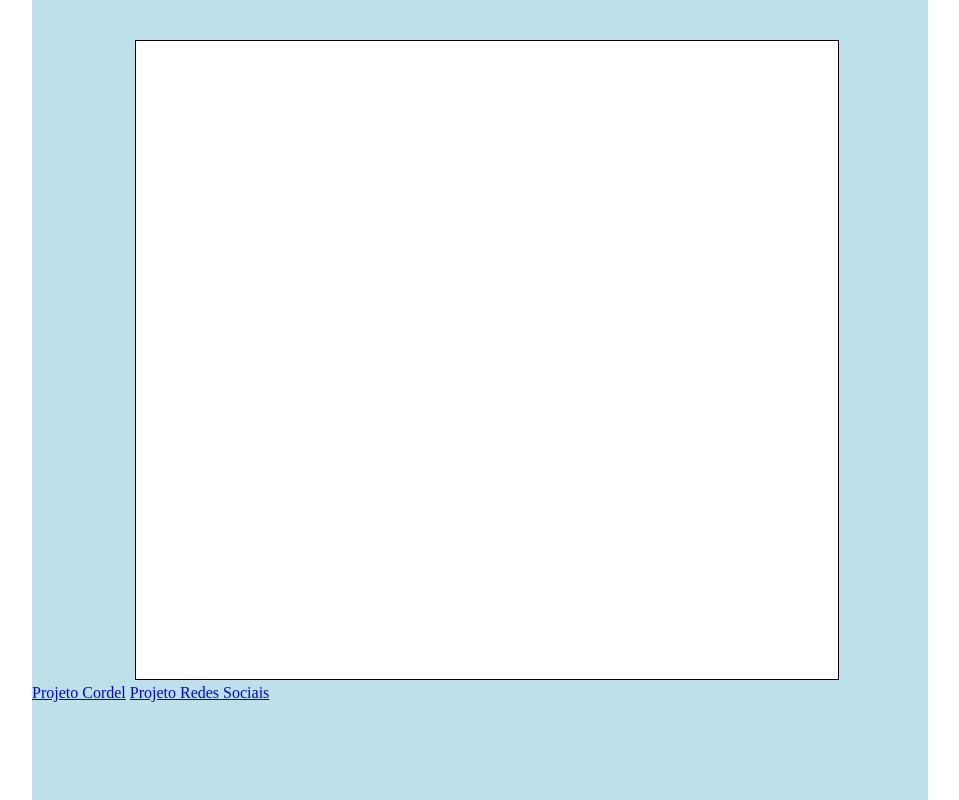
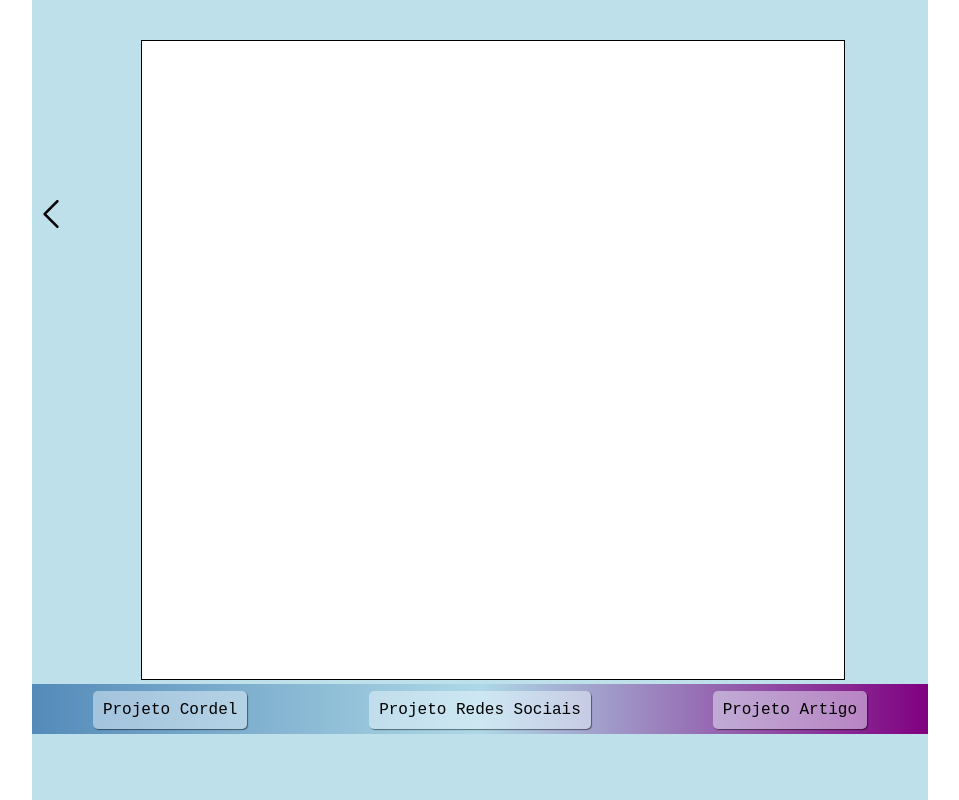
Before and after one commit to NicoleGaia/NewPortfolio, a plain HTML site: page viewProjects.html in a window 1280 px wide. Shown: the whole page, without its empty margins (160-1119 px from the left). Drawn offline with Linux system fonts and the light colour scheme.

Commit message:
added img

```diff
--- a/style.css
+++ b/style.css
@@ -60,6 +60,7 @@ footer{
     display: flex;
     flex-flow: row wrap;
     font-family: 'Courier New', Courier, monospace;
+    font-size: larger;
 }
 #me{
     justify-content: left;
--- a/viewProjects-style.css
+++ b/viewProjects-style.css
@@ -34,6 +34,35 @@ iframe{
     border: 1px solid black;
     width: 55vw;
     height: 80vh;
-    margin-left: 103px;
+    margin-left: 70px;
     margin-top: 40px;
 }
+div{
+    justify-content: space-around;
+    display: flex;
+    flex-flow: row wrap;
+    text-decoration: none;
+    height: 50px;
+    color: black;
+    background-image: linear-gradient(to right, rgba(59, 118, 173, 0.555), lightblue, purple);
+    background-color: rgba(59, 118, 173, 0.555);
+}
+div > a{
+    padding: 10px;
+    color: black;
+    text-decoration: none;
+    font-family: 'Courier New', Courier, monospace;
+    font-size: bolder;
+    background-color: rgba(240, 248, 255, 0.466);
+    border-radius: 5px;
+    margin: 7px;
+    box-shadow: 1px 1px 1px rgba(0, 0, 0, 0.486);
+}
+div > a:hover{
+
+}
+img{
+    margin-bottom: 450px;
+    margin-top: -10px;
+    margin-left: 3px;
+}
--- a/viewProjects.html
+++ b/viewProjects.html
@@ -9,12 +9,14 @@
 </head>
 <body>
     <article>
+        <a href="index.html"><img src="img/icons8-voltar-32.png" alt=""></a>
         <iframe src="" frameborder="0" name="frame">
         </iframe>
-        <div>
-            <a href="https://nicolegaia.github.io/Projeto-Cordel/" target="frame">Projeto Cordel</a>
-            <a href="https://nicolegaia.github.io/Projeto-Redes-Sociais/" target="frame">Projeto Redes Sociais</a>
-        </div>
+            <div>
+                <a href="https://nicolegaia.github.io/Projeto-Cordel/" target="frame">Projeto Cordel</a>
+                <a href=" https://nicolegaia.github.io/Projeto-Redes-Sociais/" target="frame">Projeto Redes Sociais</a>
+                <a href="https://nicolegaia.github.io/Projeto-Artigo/" target="frame">Projeto Artigo</a>
+            </div>
     </article>
 </body>
 </html>
```
Also changed, not shown: img/icons8-voltar-32.png (added).
